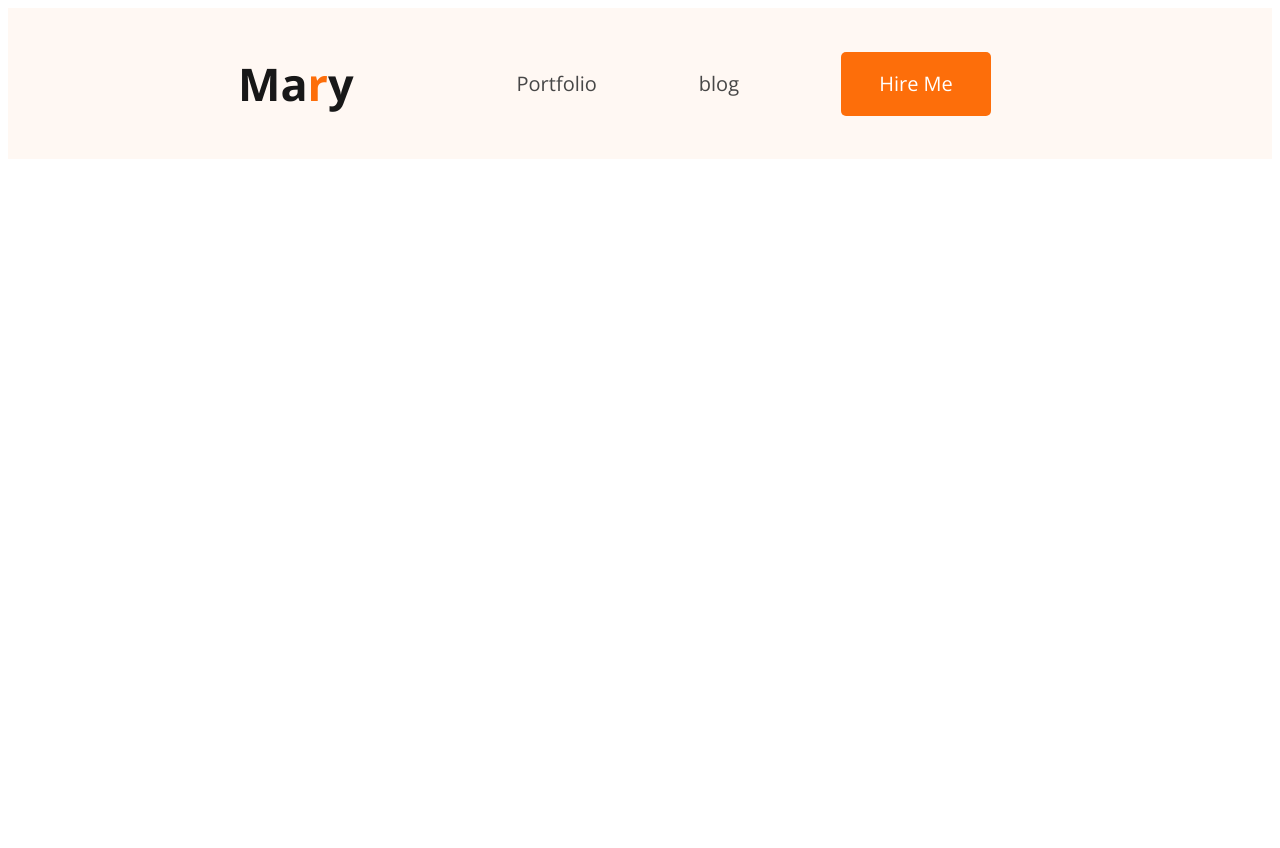
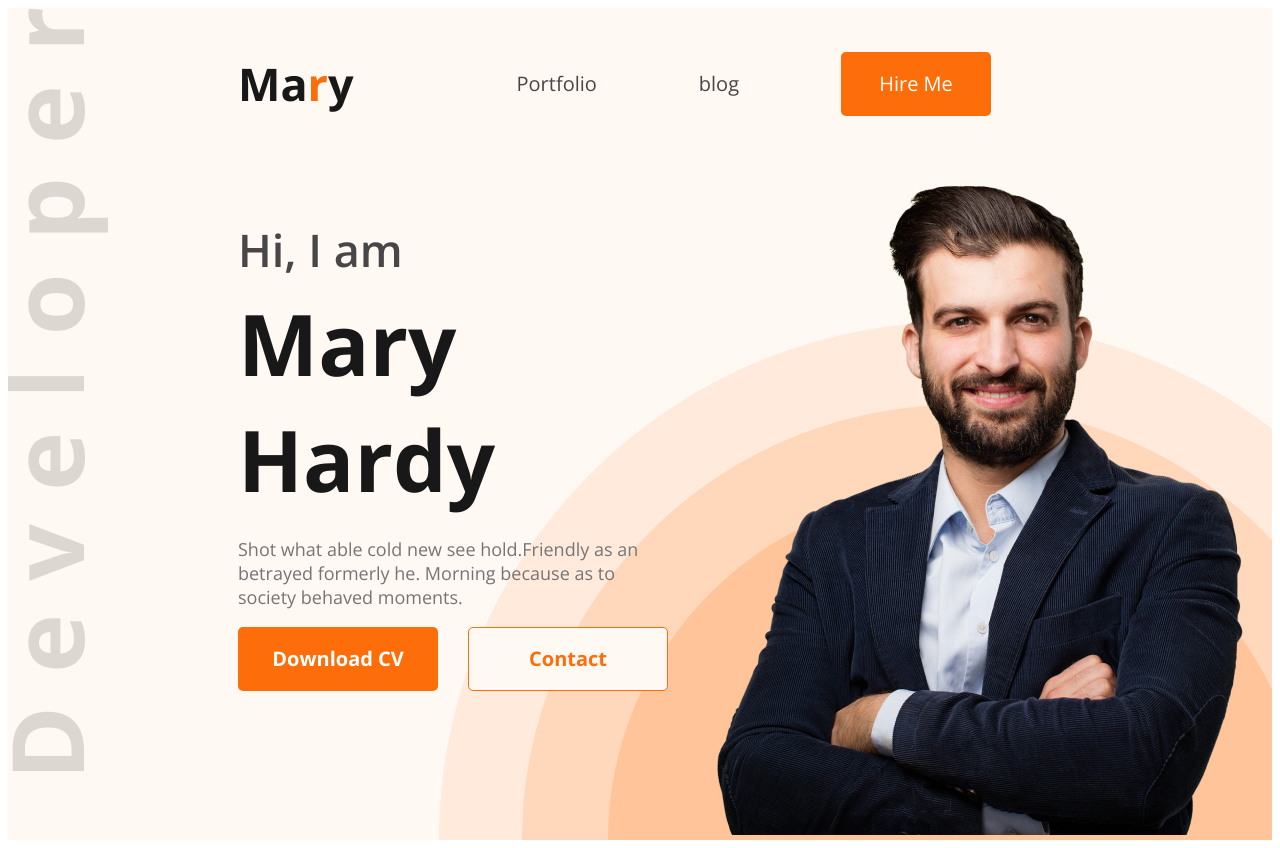
Before and after one commit to faisalahmed3/Web-developer-portfolio, a plain HTML site: page index.html in a window 1280 px wide. Before the commit the page ends 800 px from the top, so only its background shows below. Drawn offline with nearby package versions, Linux system fonts and the light colour scheme.

Commit message:
Banner Ready

```diff
--- a/Styles/header.css
+++ b/Styles/header.css
@@ -5,6 +5,9 @@
 }
 header{
     background-color:#FFF8F3;
+    background-image: url(../images/developer.png) , url(../images/header_bg.png);
+    background-repeat: no-repeat;
+    background-position: top left, bottom right;
 }
 
 /* Navigation Bar */
@@ -49,3 +52,62 @@ header{
  .navigation button a{
     color: #FFFFFF;
  }
+
+ /* The Rest Items */
+.A1{
+    display: flex;
+    justify-content: space-between;
+    margin: 0px 38px 0px 230px;
+}
+.SA1{
+    width: 585px;
+    height: 356px;
+}
+.SA1 h4{
+    font-size: 45px;
+    font-weight: 600;
+    color: #474747;
+    margin-bottom: 5px;
+}
+.SA1 h1{
+    font-size: 85px;
+    font-weight: 700;
+    color: #181818;
+    margin-bottom: 20px;
+    margin-top: 0%;
+}
+.SA1 p{
+    font-size: 18px;
+    font-weight: 400;
+    color: #757575;
+}
+.SA1 div{
+    display: flex;
+}
+.SA1 .btn1 a{
+    text-decoration: none;
+    color: #FFFFFF;
+    font-size: 20px;
+    font-weight: 700;
+}
+.SA1 .btn1{
+    margin-right: 30px;
+    background-color: #FD6E0A;
+    width: 200px;
+    height: 64px;
+    border: none;
+    border-radius: 5px;
+}
+.SA1 .btn2 a{
+    text-decoration: none;
+    font-size: 20px;
+    font-weight: 700;
+    color: #FD6E0A;
+}
+.SA1 .btn2{
+    background-color:#FFF8F3;
+    border: #FD6E0A solid 1px;
+    border-radius: 5px;
+    width: 200px;
+    height: 64px;
+}
--- a/index.html
+++ b/index.html
@@ -16,6 +16,21 @@
                 <li><button><a href="">Hire Me</a></button></li>
             </ul>
         </nav>
+        <section class="A1">
+            <section class="SA1">
+                <h4>Hi, I am</h4>
+                <h1>Mary Hardy</h1>
+                <p>Shot what able cold new see hold.Friendly as an betrayed formerly he. Morning because as to society behaved moments.</p>
+                <div class="SAD">
+                    <button class="btn1"><a href="">Download CV</a></button>
+                    <button class="btn2"><a href="">Contact</a></button>
+                </div>
+            </section>
+            <section class="SA2">
+                <img src="./images/hardy.png" alt="Developer">
+            </section>
+
+        </section>
     </header>
 
     <main>
```
